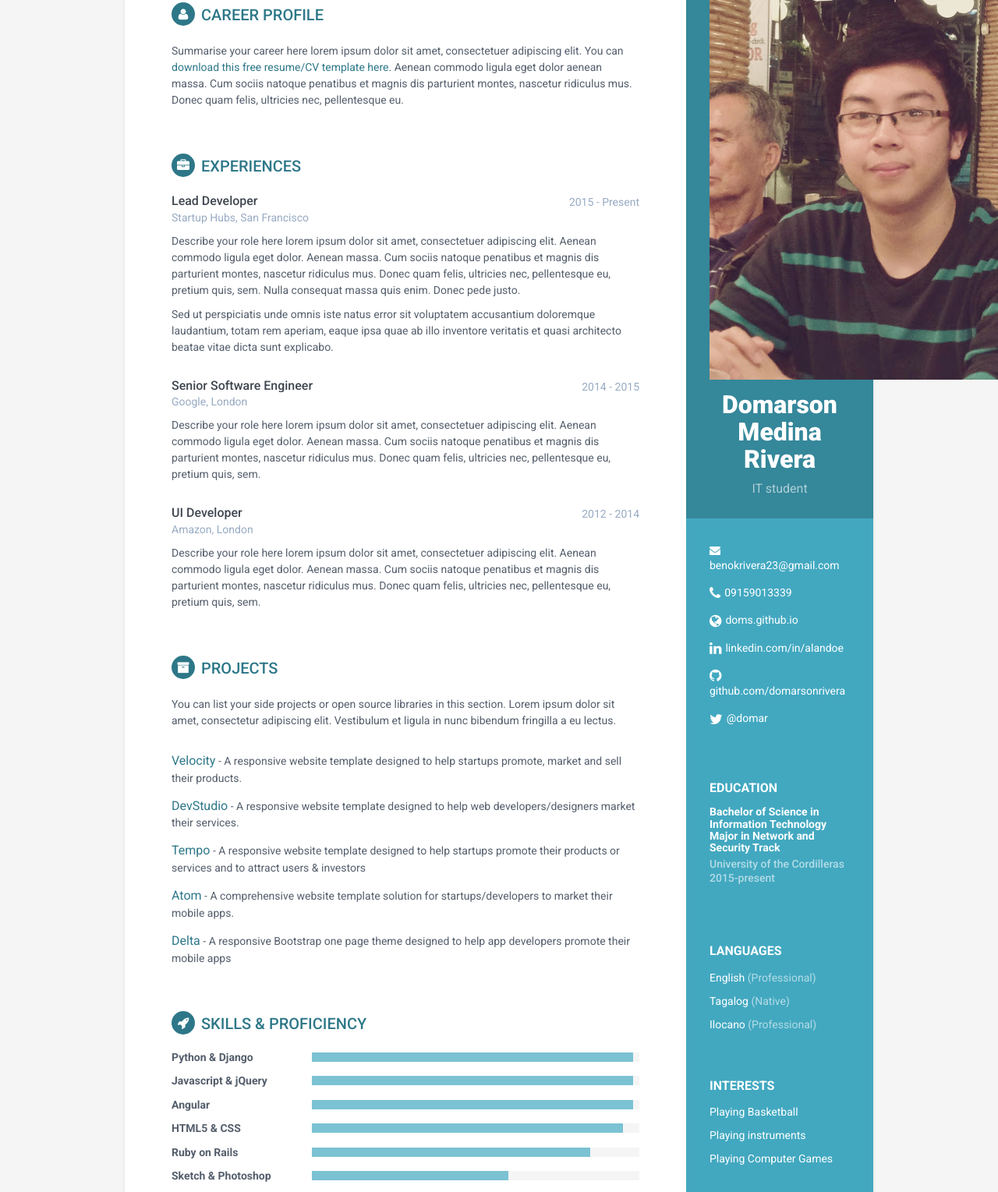
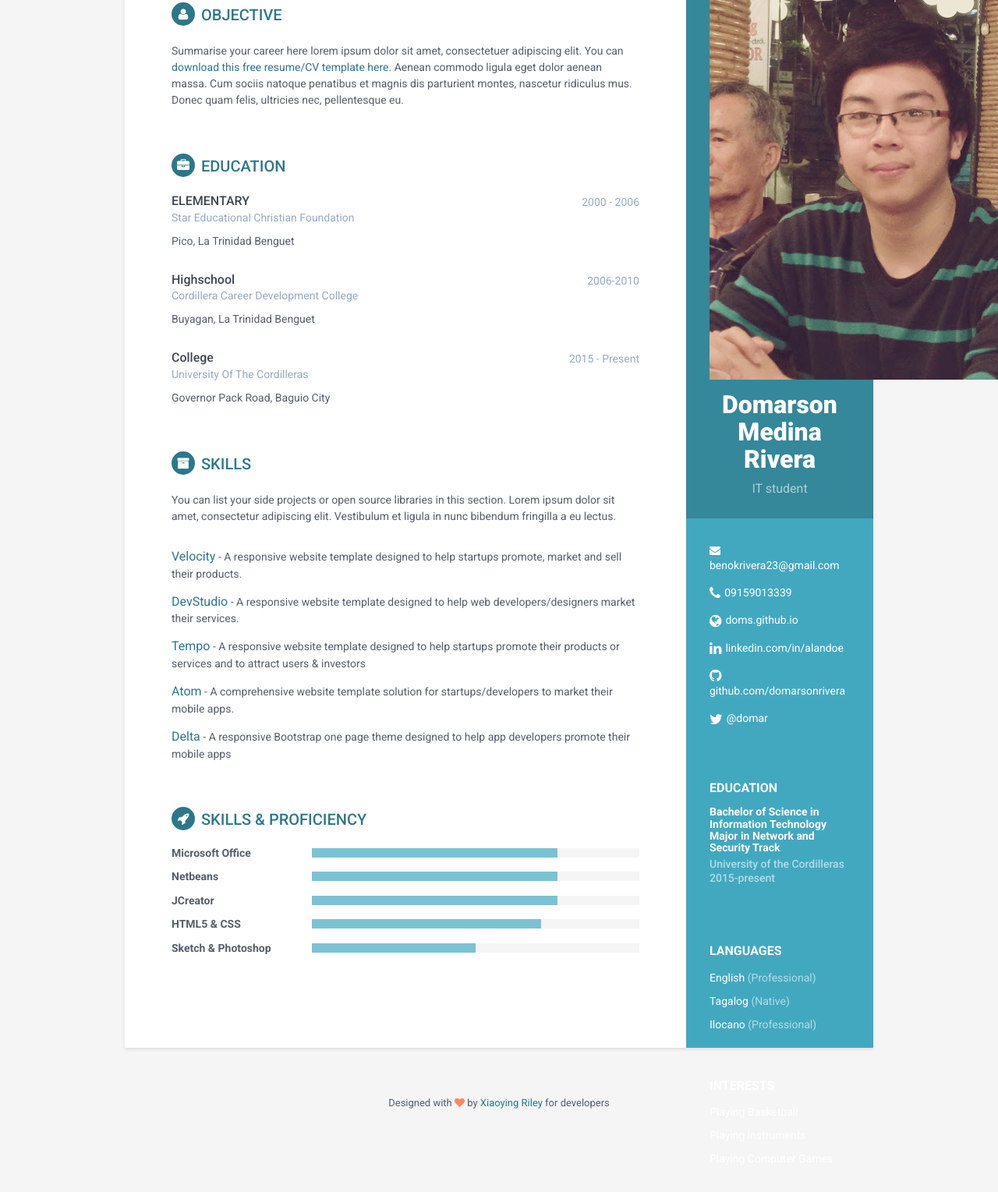
Before and after one commit to domarsonrivera/bio, a plain HTML site: page index.html in a window 1280 px wide. Shown: the part 85-1614 px from the top of the page at 78% size. Drawn offline with Linux system fonts and the light colour scheme.

Commit message:
Update index.html

```diff
--- a/index.html
+++ b/index.html
@@ -80,38 +80,37 @@
         <div class="main-wrapper">
 
             <section class="section summary-section">
-                <h2 class="section-title"><i class="fa fa-user"></i>Career Profile</h2>
+                <h2 class="section-title"><i class="fa fa-user"></i>OBJECTIVE</h2>
                 <div class="summary">
                     <p>Summarise your career here lorem ipsum dolor sit amet, consectetuer adipiscing elit. You can <a href="http://themes.3rdwavemedia.com/website-templates/orbit-free-resume-cv-template-for-developers/" target="_blank">download this free resume/CV template here</a>. Aenean commodo ligula eget dolor aenean massa. Cum sociis natoque penatibus et magnis dis parturient montes, nascetur ridiculus mus. Donec quam felis, ultricies nec, pellentesque eu.</p>
                 </div><!--//summary-->
             </section><!--//section-->
 
             <section class="section experiences-section">
-                <h2 class="section-title"><i class="fa fa-briefcase"></i>Experiences</h2>
+                <h2 class="section-title"><i class="fa fa-briefcase"></i>EDUCATION</h2>
 
                 <div class="item">
                     <div class="meta">
                         <div class="upper-row">
-                            <h3 class="job-title">Lead Developer</h3>
-                            <div class="time">2015 - Present</div>
+                            <h3 class="job-title">ELEMENTARY</h3>
+                            <div class="time">2000 - 2006</div>
                         </div><!--//upper-row-->
-                        <div class="company">Startup Hubs, San Francisco</div>
+                        <div class="company">Star Educational Christian Foundation</div>
                     </div><!--//meta-->
                     <div class="details">
-                        <p>Describe your role here lorem ipsum dolor sit amet, consectetuer adipiscing elit. Aenean commodo ligula eget dolor. Aenean massa. Cum sociis natoque penatibus et magnis dis parturient montes, nascetur ridiculus mus. Donec quam felis, ultricies nec, pellentesque eu, pretium quis, sem. Nulla consequat massa quis enim. Donec pede justo.</p>
-                        <p>Sed ut perspiciatis unde omnis iste natus error sit voluptatem accusantium doloremque laudantium, totam rem aperiam, eaque ipsa quae ab illo inventore veritatis et quasi architecto beatae vitae dicta sunt explicabo. </p>
+                        <p>Pico, La Trinidad Benguet</p>
                     </div><!--//details-->
                 </div><!--//item-->
                 <div class="item">
                     <div class="meta">
                         <div class="upper-row">
-                            <h3 class="job-title">Senior Software Engineer</h3>
-                            <div class="time">2014 - 2015</div>
+                            <h3 class="job-title">Highschool</h3>
+                            <div class="time">2006-2010</div>
                         </div><!--//upper-row-->
-                        <div class="company">Google, London</div>
+                        <div class="company">Cordillera Career Development College</div>
                     </div><!--//meta-->
                     <div class="details">
-                        <p>Describe your role here lorem ipsum dolor sit amet, consectetuer adipiscing elit. Aenean commodo ligula eget dolor. Aenean massa. Cum sociis natoque penatibus et magnis dis parturient montes, nascetur ridiculus mus. Donec quam felis, ultricies nec, pellentesque eu, pretium quis, sem.</p>
+                        <p>Buyagan, La Trinidad Benguet</p>
 
                     </div><!--//details-->
                 </div><!--//item-->
@@ -119,20 +118,20 @@
                 <div class="item">
                     <div class="meta">
                         <div class="upper-row">
-                            <h3 class="job-title">UI Developer</h3>
-                            <div class="time">2012 - 2014</div>
+                            <h3 class="job-title">College</h3>
+                            <div class="time">2015 - Present</div>
                         </div><!--//upper-row-->
-                        <div class="company">Amazon, London</div>
+                        <div class="company">University Of The Cordilleras</div>
                     </div><!--//meta-->
                     <div class="details">
-                        <p>Describe your role here lorem ipsum dolor sit amet, consectetuer adipiscing elit. Aenean commodo ligula eget dolor. Aenean massa. Cum sociis natoque penatibus et magnis dis parturient montes, nascetur ridiculus mus. Donec quam felis, ultricies nec, pellentesque eu, pretium quis, sem.</p>
+                        <p>Governor Pack Road, Baguio City</p>
                     </div><!--//details-->
                 </div><!--//item-->
 
             </section><!--//section-->
 
             <section class="section projects-section">
-                <h2 class="section-title"><i class="fa fa-archive"></i>Projects</h2>
+                <h2 class="section-title"><i class="fa fa-archive"></i>SKILLS</h2>
                 <div class="intro">
                     <p>You can list your side projects or open source libraries in this section. Lorem ipsum dolor sit amet, consectetur adipiscing elit. Vestibulum et ligula in nunc bibendum fringilla a eu lectus.</p>
                 </div><!--//intro-->
@@ -159,25 +158,25 @@
                 <h2 class="section-title"><i class="fa fa-rocket"></i>Skills &amp; Proficiency</h2>
                 <div class="skillset">
                     <div class="item">
-                        <h3 class="level-title">Python &amp; Django</h3>
+                        <h3 class="level-title">Microsoft Office</h3>
                         <div class="level-bar">
-                            <div class="level-bar-inner" data-level="98%">
+                            <div class="level-bar-inner" data-level="75%">
                             </div>
                         </div><!--//level-bar-->
                     </div><!--//item-->
 
                     <div class="item">
-                        <h3 class="level-title">Javascript &amp; jQuery</h3>
+                        <h3 class="level-title">Netbeans</h3>
                         <div class="level-bar">
-                            <div class="level-bar-inner" data-level="98%">
+                            <div class="level-bar-inner" data-level="75%">
                             </div>
                         </div><!--//level-bar-->
                     </div><!--//item-->
 
                     <div class="item">
-                        <h3 class="level-title">Angular</h3>
+                        <h3 class="level-title">JCreator</h3>
                         <div class="level-bar">
-                            <div class="level-bar-inner" data-level="98%">
+                            <div class="level-bar-inner" data-level="75%">
                             </div>
                         </div><!--//level-bar-->
                     </div><!--//item-->
@@ -185,15 +184,7 @@
                     <div class="item">
                         <h3 class="level-title">HTML5 &amp; CSS</h3>
                         <div class="level-bar">
-                            <div class="level-bar-inner" data-level="95%">
-                            </div>
-                        </div><!--//level-bar-->
-                    </div><!--//item-->
-
-                    <div class="item">
-                        <h3 class="level-title">Ruby on Rails</h3>
-                        <div class="level-bar">
-                            <div class="level-bar-inner" data-level="85%">
+                            <div class="level-bar-inner" data-level="70%">
                             </div>
                         </div><!--//level-bar-->
                     </div><!--//item-->
@@ -201,7 +192,7 @@
                     <div class="item">
                         <h3 class="level-title">Sketch &amp; Photoshop</h3>
                         <div class="level-bar">
-                            <div class="level-bar-inner" data-level="60%">
+                            <div class="level-bar-inner" data-level="50%">
                             </div>
                         </div><!--//level-bar-->
                     </div><!--//item-->
```
